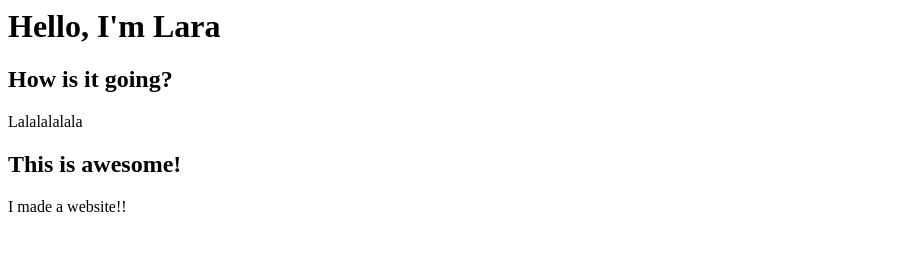
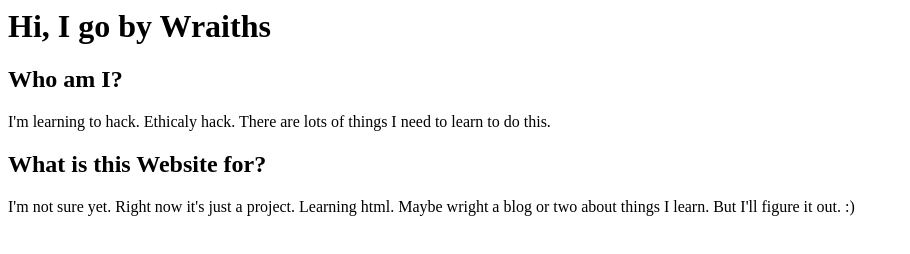
Before and after one commit to ImWraiths/Wraiths.github.io, a plain HTML site: page index.html in a window 1280 px wide. Shown: the whole page, without its empty margins (0-910 px from the left). Drawn offline with Linux system fonts and the light colour scheme.

Commit message:
Update index.html

```diff
--- a/index.html
+++ b/index.html
@@ -1,16 +1,15 @@
 <html>
         <h1>
-            Hello, I'm Lara
+            Hi, I go by Wraiths
         </h1>
         <body>
-            <h2> How is it going?</h2>
+            <h2> Who am I? </h2>
             <p>
-                Lalalalalala
+                I'm  learning to hack. Ethicaly hack. There are lots of things I need to learn to do this.
             </p>
-            <h2>
-                This is awesome! </h2>
+            <h2> What is this Website for? </h2>
             <P>
-                I made a website!!
+                I'm not sure yet. Right now it's just a project. Learning html. Maybe wright a blog or two about things I learn. But I'll figure it out. :)
             </P>
         </body>
     </html>
```
